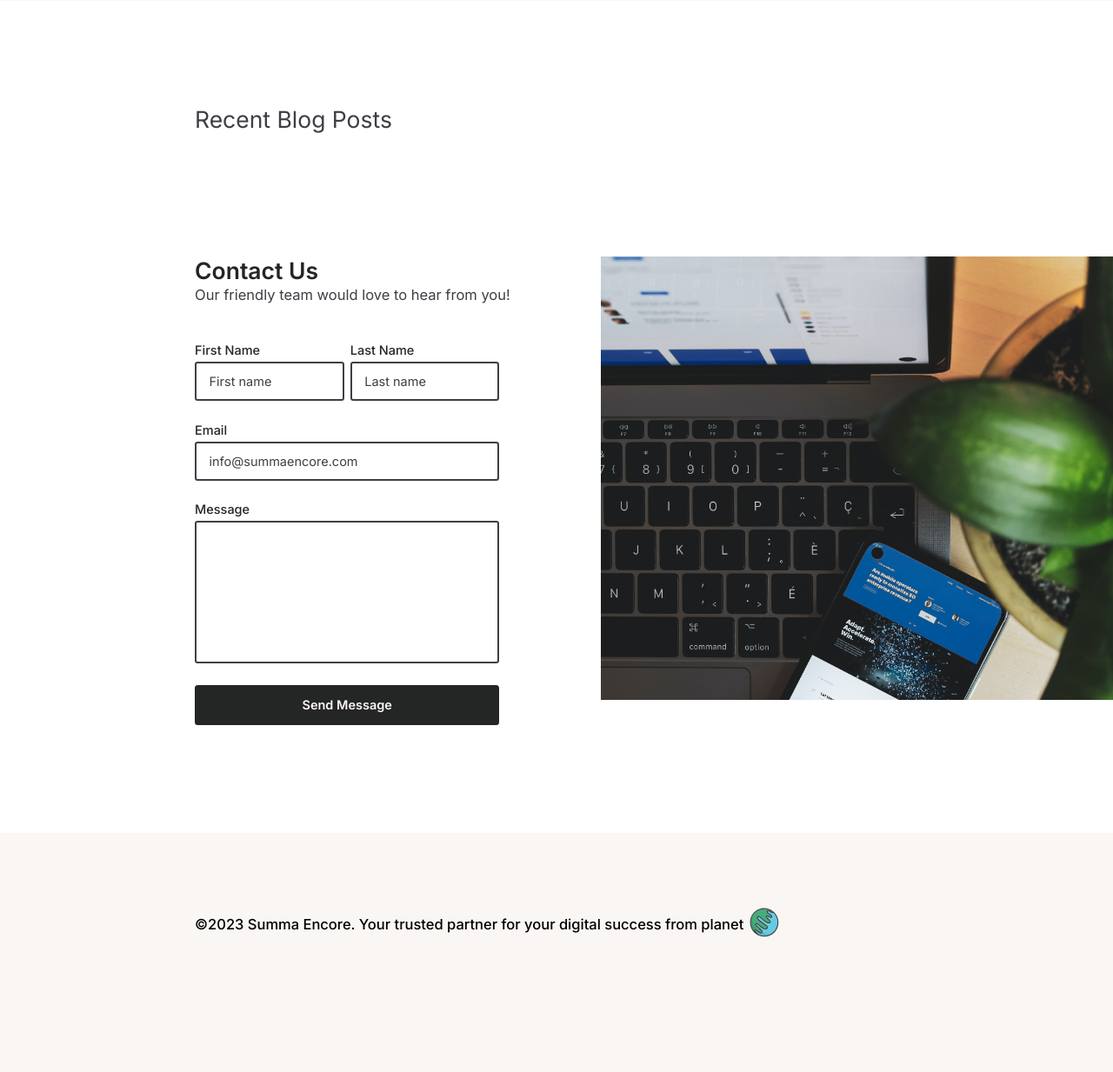
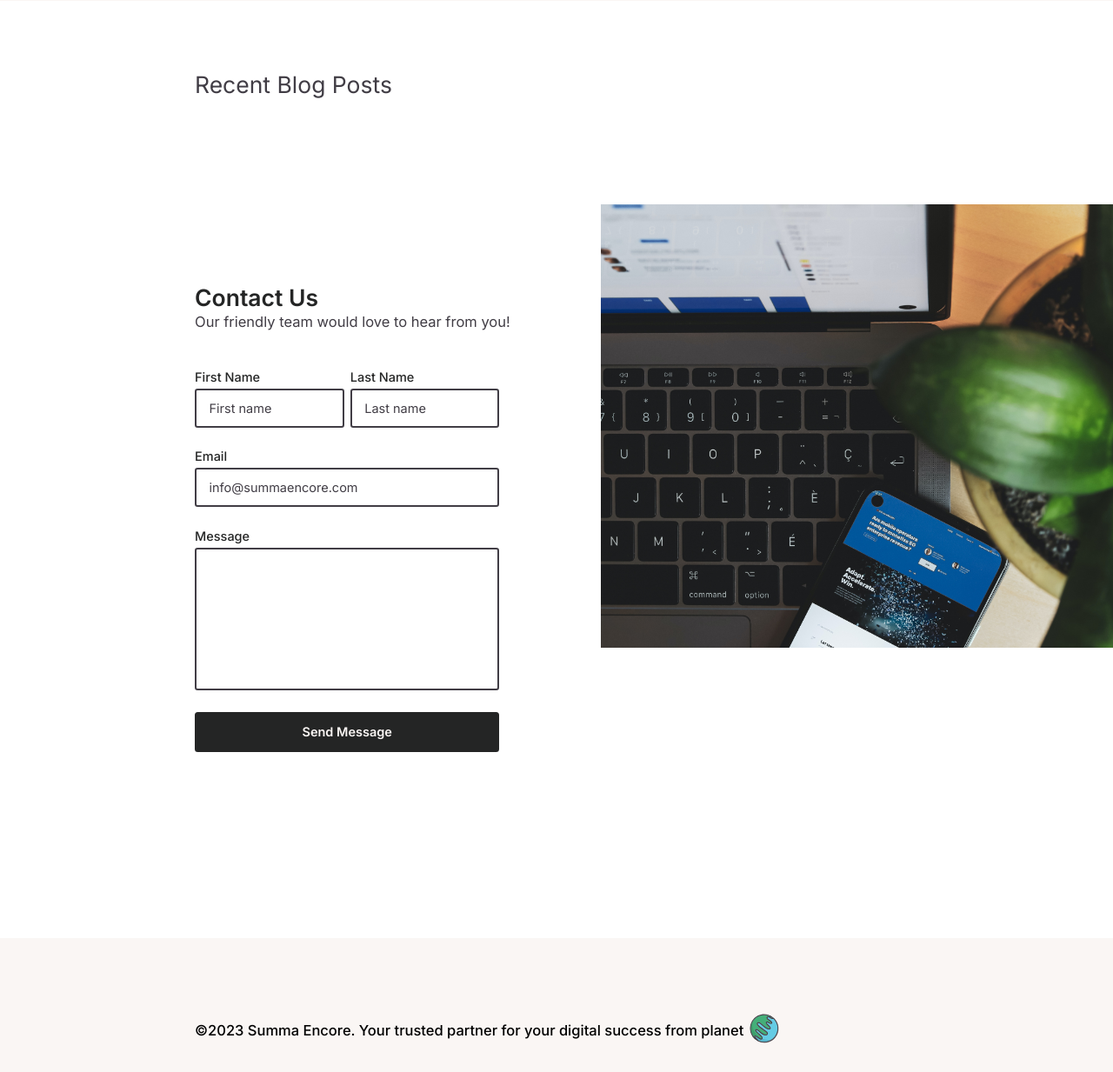
Before and after one commit to 2h311/summa-encore, a Flask app: template summa/templates/index.html in a window 1280 px wide. Shown: the part 2146-3379 px from the top of the page at 87% size. Before the commit the page ends 3224 px from the top, so only its background shows below. Run offline with Flask 3, Linux system fonts and the light colour scheme; the template is opened without the code that fills it, so the values that code supplies are empty; some web fonts are replaced.

Commit message:
made some few adjustments

```diff
--- a/summa/__init__.py
+++ b/summa/__init__.py
@@ -12,8 +12,7 @@ from .repository import post
 
 @app.route("/")
 def index():
-    # blog_posts = post.get_first_four()
-    blog_posts = []
+    blog_posts = post.get_first_four()
     return render_template(
         "index.html", title="Your One Stop Digital Creative Agency", posts=blog_posts
     )
--- a/summa/static/css/styles.css
+++ b/summa/static/css/styles.css
@@ -70,6 +70,8 @@ body {
   width: 100%;
   max-width: 100%;
   margin-bottom: 12.4rem;
+  height: 72rem;
+  display: flex;
 }
 .contact__inner {
   width: 100%;
@@ -276,7 +278,7 @@ body {
 }
 
 .posts {
-  margin: 12rem 0;
+  margin: 8rem 0 10rem;
   width: 100%;
   max-width: 100%;
 }
--- a/summa/static/scss/_contacts.scss
+++ b/summa/static/scss/_contacts.scss
@@ -2,6 +2,8 @@
   width: 100%;
   max-width: 100%;
   margin-bottom: 12.4rem;
+  height: 72rem;
+  display: flex;
 
   &__inner {
     width: 100%;
--- a/summa/static/scss/_general.scss
+++ b/summa/static/scss/_general.scss
@@ -125,7 +125,7 @@
 
 
 .posts{
-  margin: 12rem 0;
+  margin: 8rem 0 10rem;
   width: 100%;
   max-width: 100%;
 
```
Also changed, not shown: 1 other file.
